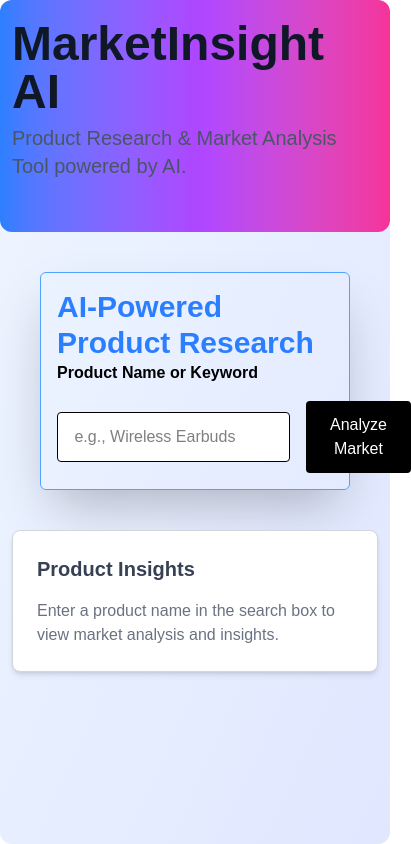
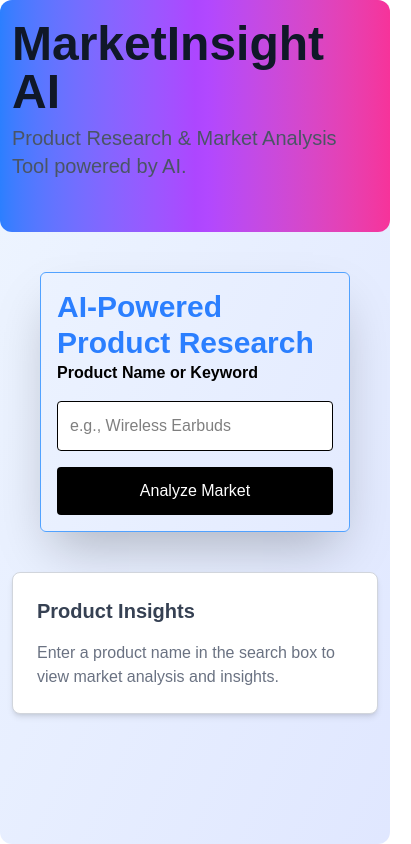
Before and after one commit to mukulraj-web/Insight-app, a Next.js app: page / in a window 390 px wide. Shown: the whole page, 411 px wide, since content can reach past the window. Built offline with nearby package versions, Linux system fonts and the light colour scheme.

Commit message:
made the page more responsive for smaller windows

```diff
--- a/components/searchBox.tsx
+++ b/components/searchBox.tsx
@@ -39,23 +39,24 @@ export default function SearchBox({ onSearchResults }: SearchBoxProps) {
     <div className="m-10 text-black shadow-2xl p-4 rounded-md border border-blue-400">
       <h1 className="text-blue-500 font-bold  text-3xl">AI-Powered Product Research </h1>
       <div className="font-bold">Product Name or Keyword</div>
-      <div className=" mt-4 flex flex-row items-center  gap-4">
+      <div className="mt-4 flex flex-col sm:flex-row items-stretch sm:items-center gap-4">
 
   <input
     type="text"
-        placeholder=" e.g., Wireless Earbuds"
+    placeholder="e.g., Wireless Earbuds"
     value={keyword}
     onChange={(e) => setKeyword(e.target.value)}
-        className="border p-3 rounded w-80 bg-white"
+    className="border p-3 rounded w-full sm:w-80 bg-white"
   />
 
   <button
     onClick={handleSearch}
     disabled={loading}
-        className="bg-black text-white px-6 py-3 rounded"
+    className="bg-black text-white px-6 py-3 rounded w-full sm:w-auto"
   >
     {loading ? "Analyzing..." : "Analyze Market"}
   </button>
+
 </div>
     </div>
   );
```
Lines whose indentation alone changed are shown as unchanged.
